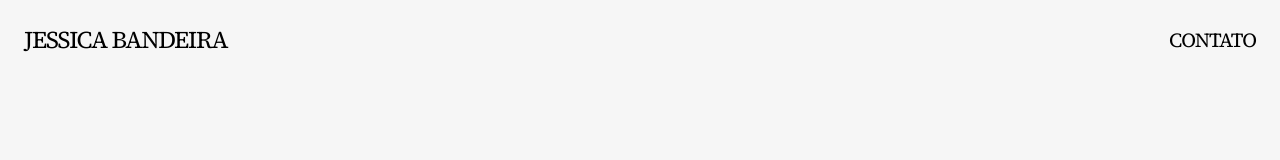
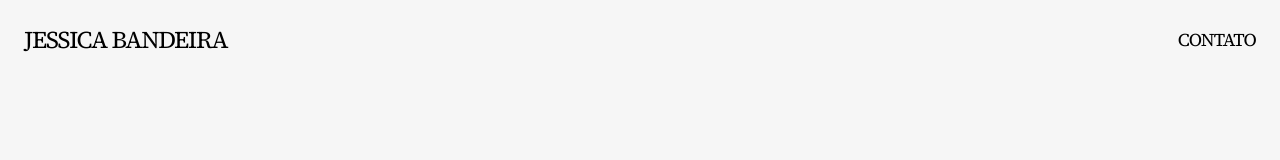
Before and after one commit to jessicasantosb/portfolio, a Next.js app: page / in a window 1280 px wide. Shown: the top 160 px of the page. Built offline with nearby package versions, Linux system fonts and the light colour scheme.

Commit message:
style: update header style

```diff
--- a/src/components/header.tsx
+++ b/src/components/header.tsx
@@ -11,7 +11,7 @@ export function Header() {
       </Link>
       <Link
         href={"/"}
-        className="uppercase tracking-tighter text-lg md:text-xl underline-offset-4 hover:underline"
+        className="uppercase tracking-tighter text-md md:text-lg underline-offset-4 hover:underline"
       >
         Contato
       </Link>
```
